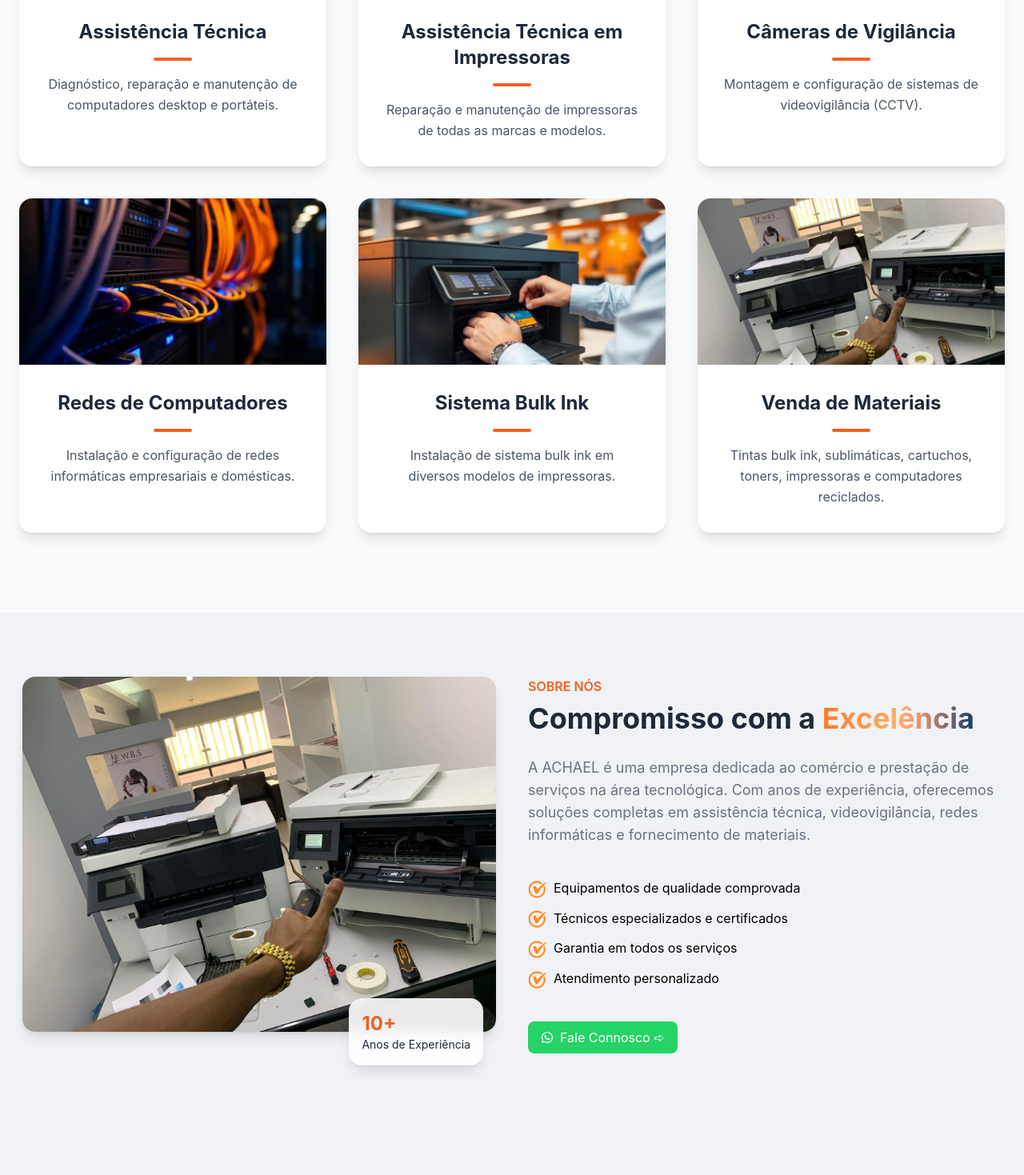
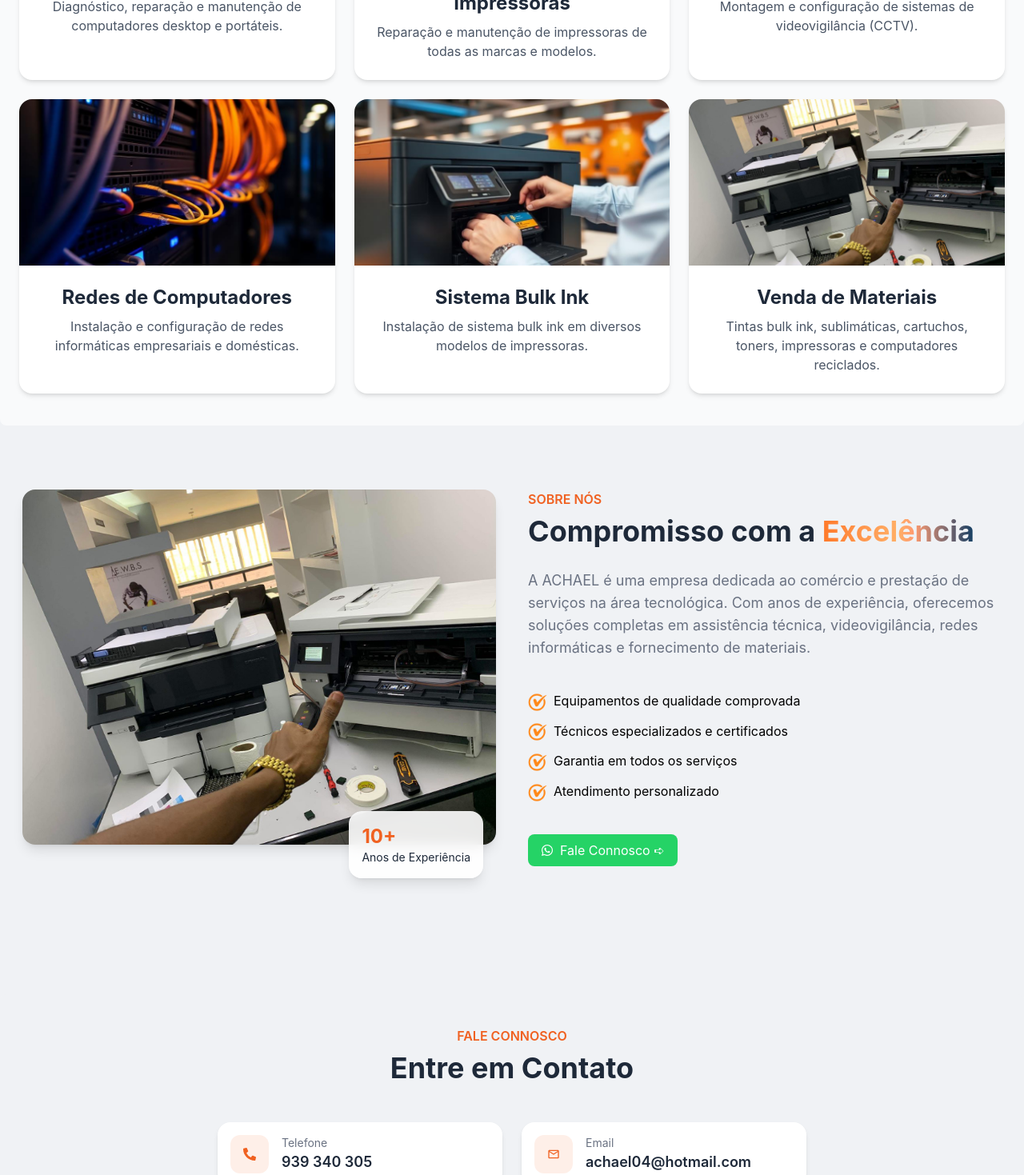
Before and after one commit to RuiGomes111/achael, a React (Vite) app: page / in a window 1280 px wide. Shown: the part 1320-2789 px from the top of the page at 80% size. Built offline with nearby package versions, Linux system fonts and the light colour scheme.

Commit message:
bug fixes

```diff
--- a/package.json
+++ b/package.json
@@ -26,6 +26,7 @@
   },
   "devDependencies": {
     "@eslint/js": "^9.39.4",
+    "@types/aos": "^3.0.7",
     "@types/node": "^24.12.0",
     "@types/react": "^19.2.14",
     "@types/react-dom": "^19.2.3",
--- a/src/components/contacto.tsx
+++ b/src/components/contacto.tsx
@@ -1,26 +1,22 @@
-import { motion } from "framer-motion";
 import { FaPhoneAlt } from "react-icons/fa";
 import { MdOutlineMailOutline } from "react-icons/md";
 import { CiLocationOn } from "react-icons/ci";
 import { IoTimeOutline } from "react-icons/io5";
+import AOS from "aos";
+import "aos/dist/aos.css";
+import { useEffect } from "react";
 
 export default function Contato() {
+  useEffect(() => {
+    AOS.init({ duration: 600, once: false, easing: "ease-out" });
+  }, []);
+
   const cards = [
-    { icon: <FaPhoneAlt className="text-[#F06121] text-xl md:text-2xl" />, label: "Telefone", value: "939 340 305" },
-    { icon: <MdOutlineMailOutline className="text-[#F06121] text-xl md:text-2xl" />, label: "Email", value: "achael04@hotmail.com" },
-    { icon: <CiLocationOn className="text-[#F06121] text-xl md:text-2xl" />, label: "Endereço", value: "Rua Padre Costa, Casa Nº 7965" },
-    { icon: <IoTimeOutline className="text-[#F06121] text-xl md:text-2xl" />, label: "Horário", value: "Seg–Sex: 8h–18h" },
+    { icon: <FaPhoneAlt color="#F06121" />, label: "Telefone", value: "939 340 305" },
+    { icon: <MdOutlineMailOutline color="#F06121" />, label: "Email", value: "achael04@hotmail.com" },
+    { icon: <CiLocationOn color="#F06121" />, label: "Endereço", value: "Rua Padre Costa, Casa Nº 7965" },
+    { icon: <IoTimeOutline color="#F06121" />, label: "Horário", value: "Seg–Sex: 8h–18h" },
   ];
-
-
-  const cardVariants = {
-    hidden: { opacity: 0, y: 30 },
-    visible: (i) => ({
-      opacity: 1,
-      y: 0,
-      transition: { delay: i * 0.2, duration: 0.6, ease: "easeOut" },
-    }),
-  };
 
   return (
     <div id="contato" className="bg-[#F0F2F5] py-10 px-6 mt-20 rounded-lg text-center">
@@ -31,14 +27,10 @@ export default function Contato() {
 
       <section className="grid grid-cols-1 sm:grid-cols-2 max-w-3xl mx-auto mt-12 gap-6 px-4">
         {cards.map((card, idx) => (
-          <motion.div
+          <div
             key={idx}
-            custom={idx}
-            initial="hidden"
-            whileInView="visible"
-            viewport={{ once: true, amount: 0.3 }}
-            variants={cardVariants}
-            className="flex items-center gap-4 bg-white p-4 md:p-3 rounded-2xl shadow-md hover:shadow-lg hover:-translate-y-1 transition-all duration-300 min-h-[80px]"
+            data-aos={idx % 2 === 0 ? "fade-right" : "fade-left"} // alterna left e right
+            className="flex items-center gap-4 bg-white p-4 md:p-4 rounded-2xl shadow-md hover:shadow-lg transition-all duration-300 min-h-[80px]"
           >
             <div className="bg-[#F06121]/10 p-3 md:p-4 rounded-xl flex items-center justify-center flex-shrink-0">
               {card.icon}
@@ -47,7 +39,7 @@ export default function Contato() {
               <p className="text-xs md:text-sm text-gray-500">{card.label}</p>
               <p className="text-base md:text-lg font-semibold text-gray-800">{card.value}</p>
             </div>
-          </motion.div>
+          </div>
         ))}
       </section>
     </div>
--- a/src/components/footer.tsx
+++ b/src/components/footer.tsx
@@ -23,12 +23,12 @@ export default function Footer() {
           <div className="flex flex-col gap-3 text-gray-400 text-sm">
 
             <span className="flex items-center gap-3 hover:text-white transition">
-              <FaPhoneAlt className="text-[#F06121]" />
+              <FaPhoneAlt color="#F06121" />
               939 340 305
             </span>
 
             <span className="flex items-center gap-3 hover:text-white transition">
-              <MdOutlineMailOutline className="text-[#F06121]" />
+              <MdOutlineMailOutline color="#F06121" />
               achael04@hotmail.com
             </span>
 
@@ -43,7 +43,7 @@ export default function Footer() {
         <div>
           <h2 className="text-white text-lg font-semibold mb-4">Localização</h2>
           <span className="flex items-start gap-3 text-gray-400 text-sm leading-relaxed">
-            <CiLocationOn className="text-[#F06121] mt-1" />
+            <CiLocationOn color="#F06121" />
             Rua Padre Costa, Casa Nº 7965
           </span>
         </div>
--- a/src/components/servicos.tsx
+++ b/src/components/servicos.tsx
@@ -1,38 +1,54 @@
-import { useEffect } from "react";
-import AOS from "aos";
-import "aos/dist/aos.css"; // Importação obrigatória dos estilos
-
-// Imports das suas imagens
 import assistencia from "../assets/img/workspace-nP1JMOEp.jpeg";
 import impressora from "../assets/img/service-bulkink-D2WZ1Pf-.jpg";
 import cctv from "../assets/img/service-cctv-DrQgE8Jd.jpg";
 import network from "../assets/img/service-network-CWNhAgEL.jpg";
 
 export default function Servicos() {
-  // Configuração do AOS
-  useEffect(() => {
-    AOS.init({
-      duration: 1000,      // Duração da animação (1 segundo)
-      once: false,         // Faz a animação repetir sempre que rolar a página
-      easing: "ease-out",  // Suaviza a entrada
-      anchorPlacement: "top-bottom", // Inicia a animação assim que o topo do item entra na tela
-    });
-  }, []);
-
   const services = [
-    { title: "Assistência Técnica", description: "Diagnóstico, reparação e manutenção de computadores desktop e portáteis.", icon: "🔧", imagem: assistencia },
-    { title: "Assistência Técnica em Impressoras", description: "Reparação e manutenção de impressoras de todas as marcas e modelos.", icon: "🔧", imagem: impressora },
-    { title: "Câmeras de Vigilância", description: "Montagem e configuração de sistemas de videovigilância (CCTV).", icon: "🔧", imagem: cctv },
-    { title: "Redes de Computadores", description: "Instalação e configuração de redes informáticas empresariais e domésticas.", icon: "🔧", imagem: network },
-    { title: "Sistema Bulk Ink", description: "Instalação de sistema bulk ink em diversos modelos de impressoras.", icon: "🔧", imagem: impressora },
-    { title: "Venda de Materiais", description: "Tintas bulk ink, sublimáticas, cartuchos, toners, impressoras e computadores reciclados.", icon: "🔧", imagem: assistencia },
+    {
+      title: "Assistência Técnica",
+      description:
+        "Diagnóstico, reparação e manutenção de computadores desktop e portáteis.",
+      imagem: assistencia,
+    },
+    {
+      title: "Assistência Técnica em Impressoras",
+      description:
+        "Reparação e manutenção de impressoras de todas as marcas e modelos.",
+      imagem: impressora,
+    },
+    {
+      title: "Câmeras de Vigilância",
+      description:
+        "Montagem e configuração de sistemas de videovigilância (CCTV).",
+      imagem: cctv,
+    },
+    {
+      title: "Redes de Computadores",
+      description:
+        "Instalação e configuração de redes informáticas empresariais e domésticas.",
+      imagem: network,
+    },
+    {
+      title: "Sistema Bulk Ink",
+      description:
+        "Instalação de sistema bulk ink em diversos modelos de impressoras.",
+      imagem: impressora,
+    },
+    {
+      title: "Venda de Materiais",
+      description:
+        "Tintas bulk ink, sublimáticas, cartuchos, toners, impressoras e computadores reciclados.",
+      imagem: assistencia,
+    },
   ];
 
   return (
-    <section id="service" className="flex flex-col items-center py-25 px-6 bg-gray-50 overflow-hidden">
-
-      {/* Cabeçalho da Seção com Fade-Down */}
-      <div className="text-center mb-12" data-aos="fade-down">
+    <section
+      id="service"
+      className="flex flex-col items-center py-10 px-6 bg-gray-50 rounded-lg overflow-hidden"
+    >
+      <div className="text-center mb-12">
         <h1 className="text-[#F06121] font-bold tracking-[0.2em] text-sm mb-2">
           O QUE FAZEMOS
         </h1>
@@ -43,16 +59,13 @@ export default function Servicos() {
       </div>
 
       {/* Grid de Serviços */}
-      <div className="grid grid-cols-1 md:grid-cols-2 lg:grid-cols-3 gap-10 max-w-7xl w-full">
+      <div className="grid grid-cols-1 md:grid-cols-2 lg:grid-cols-3 gap-6 max-w-7xl w-full">
         {services.map((service, index) => (
           <div
             key={index}
-            // Animação de fade-down com delay progressivo
-            data-aos="fade-down"
-            data-aos-delay={index * 100}
-            className="flex flex-col bg-white rounded-2xl shadow-lg overflow-hidden transform transition-all duration-300 hover:-translate-y-2 hover:shadow-2xl hover:text-[#F06121] group cursor-pointer"
+            className="flex flex-col bg-white rounded-2xl shadow-md overflow-hidden transform transition-all duration-300 hover:-translate-y-1 hover:shadow-lg cursor-pointer"
           >
-            {/* Container da Imagem */}
+            {/* Imagem do Serviço */}
             <div className="h-52 w-full overflow-hidden">
               <img
                 src={service.imagem}
@@ -62,14 +75,11 @@ export default function Servicos() {
             </div>
 
             {/* Conteúdo de Texto */}
-            <div className="flex flex-col gap-4 p-8 text-center">
-              <h3 className="text-2xl font-bold text-gray-800 group-hover:text-[#F06121] transition-colors duration-300">
+            <div className="flex flex-col gap-2 p-6 text-center">
+              <h3 className="text-xl md:text-2xl font-bold text-gray-800">
                 {service.title}
               </h3>
-              <div className="w-12 h-1 bg-[#F06121] mx-auto rounded-full"></div>
-              <p className="text-gray-600 text-base leading-relaxed">
-                {service.description}
-              </p>
+              <p className="text-gray-600 text-base">{service.description}</p>
             </div>
           </div>
         ))}
```
Also changed, not shown: src/components/scroll.tsx (deleted), 1 other file (tests, documents, lock files or other folders).
